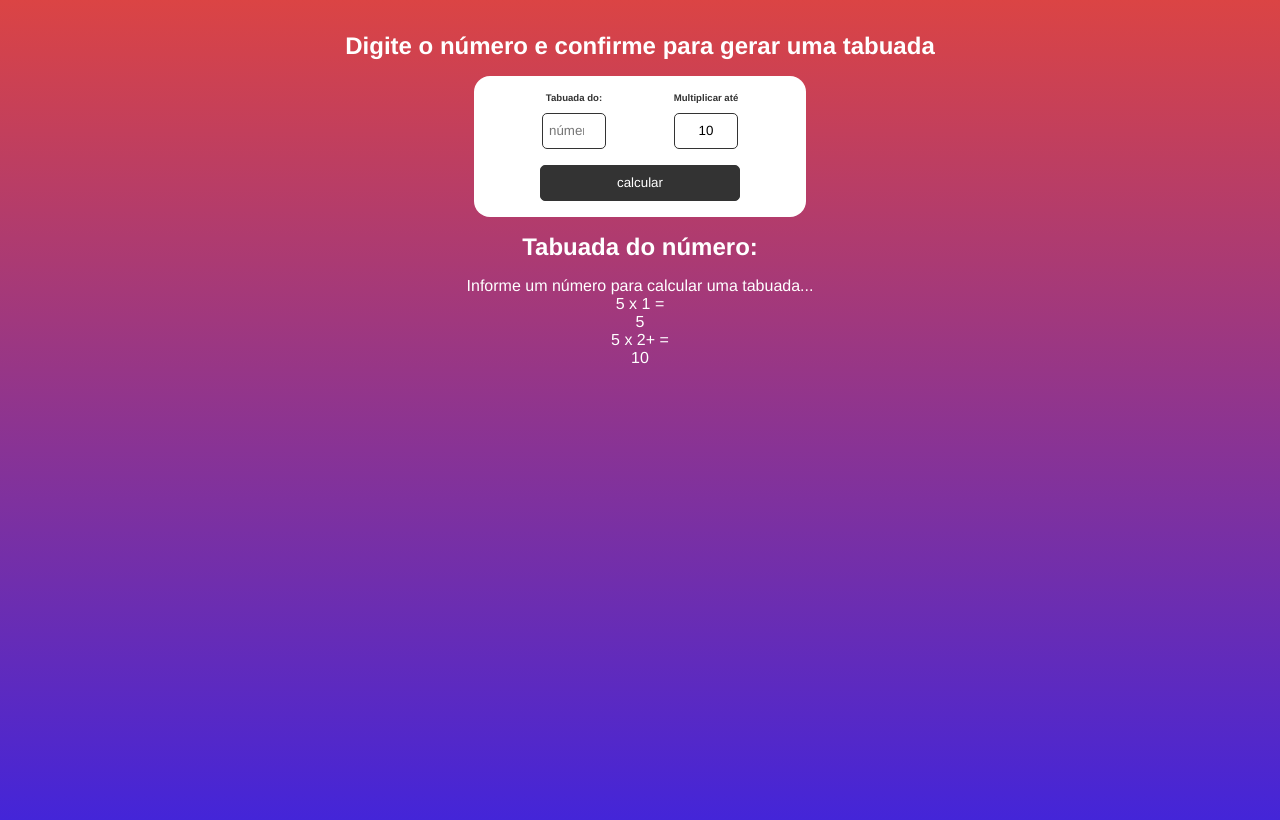
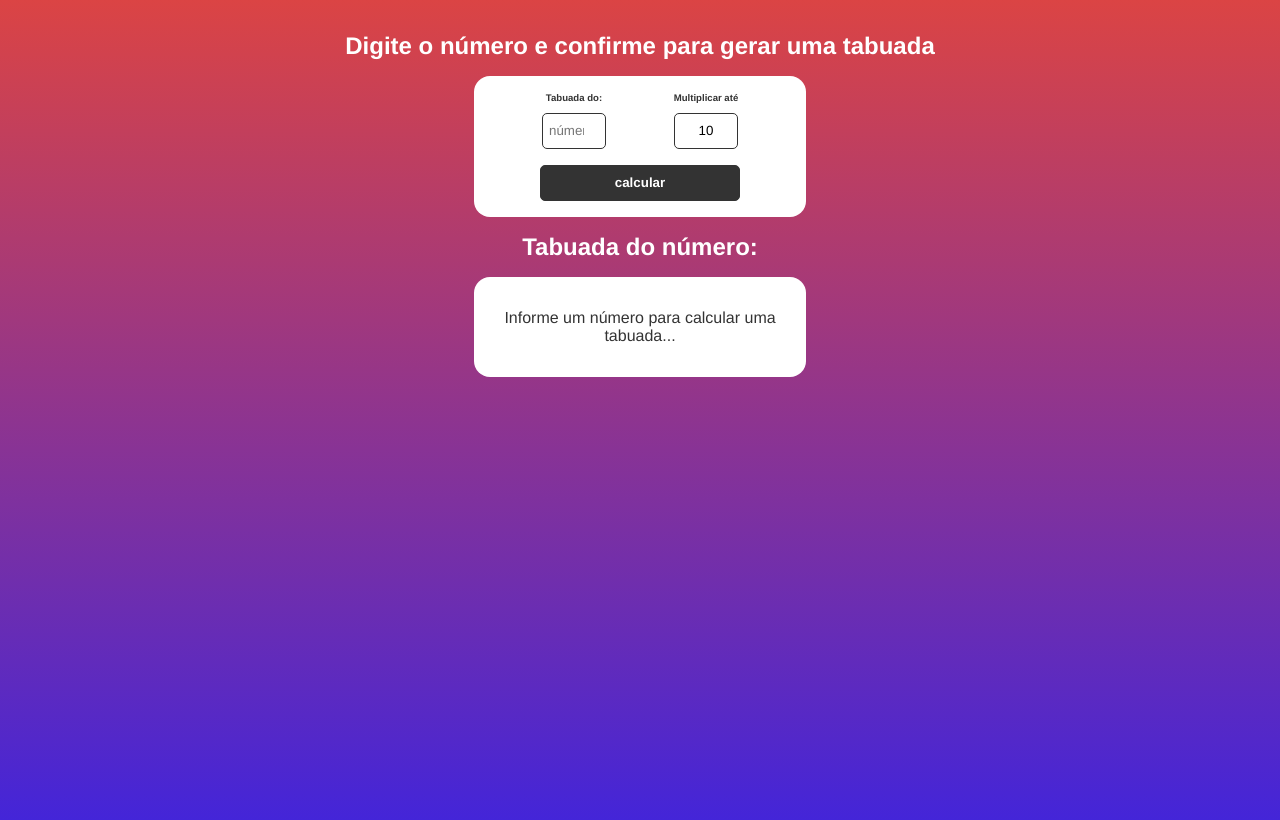
Before and after one commit to Yarlley31/formacao_front-end, a plain HTML site: page JavaScript completo/11_projeto_tabuada/index.html in a window 1280 px wide. Drawn offline with Linux system fonts and the light colour scheme.

Commit message:
atualização

```diff
--- a/JavaScript completo/11_projeto_tabuada/css/style.css
+++ b/JavaScript completo/11_projeto_tabuada/css/style.css
@@ -62,4 +62,34 @@ h2 {
     border: 1px solid #333;
     border-radius: 5px;
     cursor: pointer;
+    font-weight: bold;
 }
+
+#multiplication-operations {
+    display: flex;
+    flex-direction: column;
+    align-items: center;
+    max-width: 300px;
+    margin: 1rem auto;
+    padding: 2rem 1rem;
+    background-color: #FFF;
+    color: #333;
+    border-radius: 1rem;
+}
+
+#multiplication-operations .row {
+    display: flex;
+    justify-content: center;
+    border: 1px solid #ccc;
+    border-bottom: none;
+    padding: .5rem;
+    width: 150px;
+}
+
+#multiplication-operations .row:last-child {
+    border-bottom: 1px solid #ccc;
+}
+
+#multiplication-operations .result {
+    margin-left: .4rem;
+}
--- a/JavaScript completo/11_projeto_tabuada/index.html
+++ b/JavaScript completo/11_projeto_tabuada/index.html
@@ -24,14 +24,6 @@
         <h2 id="multiplication-title">Tabuada do número: <span></span></h2>
         <div id="multiplication-operations">
             <p>Informe um número para calcular uma tabuada...</p>
-            <div class="row">
-                <div class="operation">5 x 1 =</div>
-                <div class="result">5</div>
-            </div>
-            <div class="row">
-                <div class="operation">5 x 2+ =</div>
-                <div class="result">10</div>
-            </div>
         </div>
     </div>
 </body>
```
